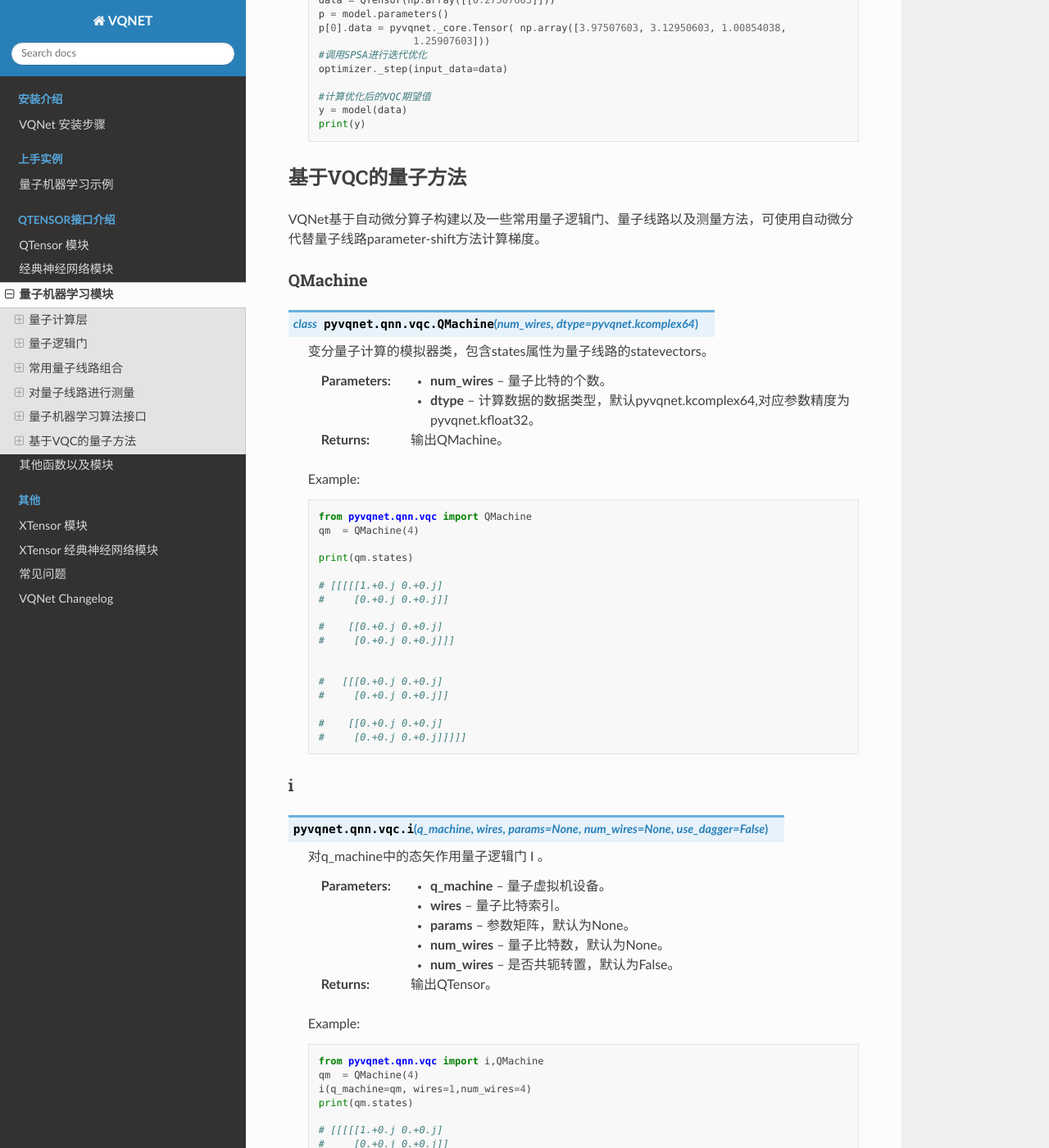
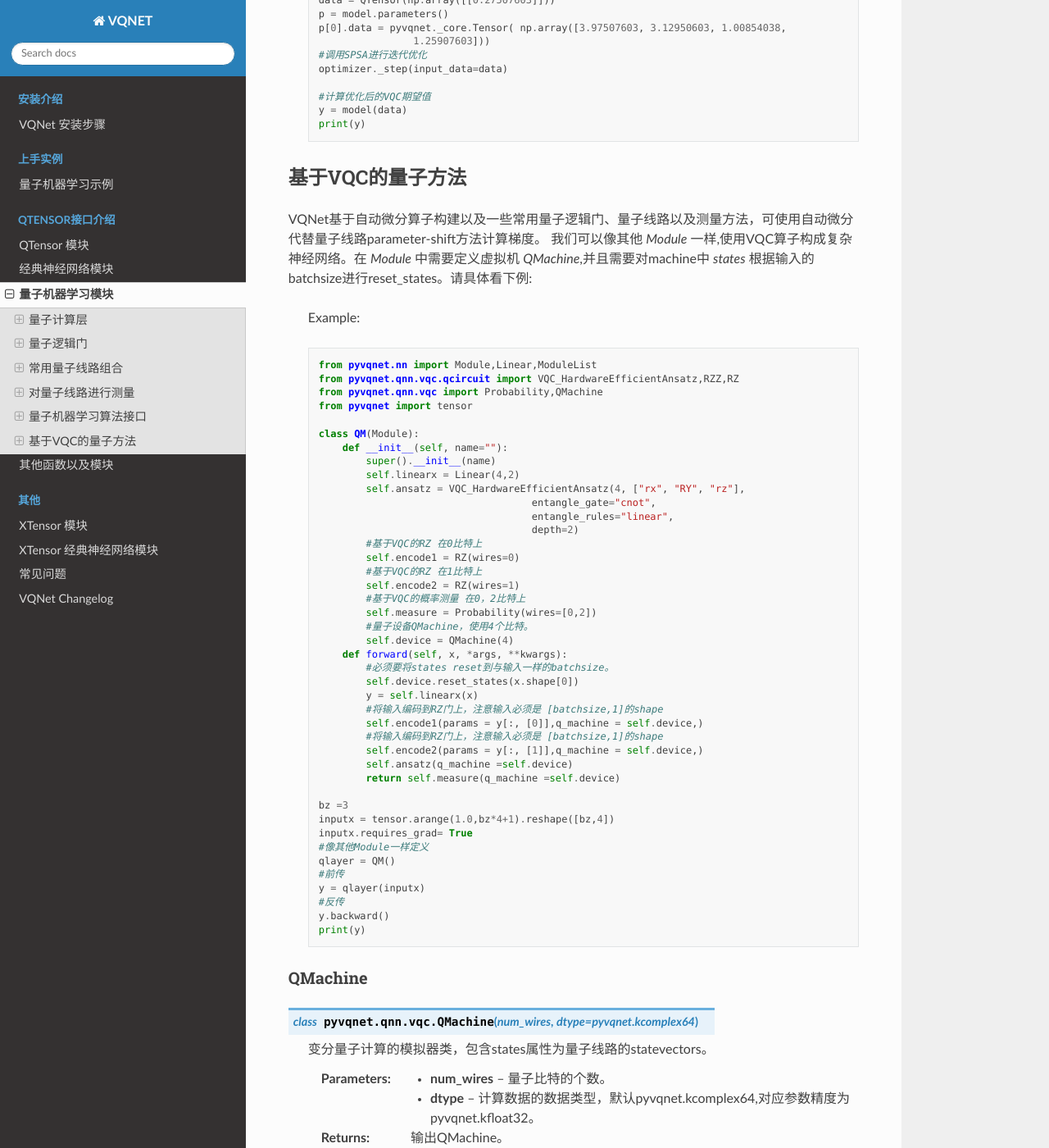
Before and after one commit to OriginQ/VQNET2.0-tutorial, a Sphinx documentation site: the page built from source/rst/qnn.rst, in a window 1280 px wide and 1400 px high, scrolled down 48690 px. Shown: the whole window at 82% size. Built offline with Sphinx 7.4.7 and the Read the Docs theme 2.0.0, drawn with Linux system fonts in a browser that asks for light colours; some of the changed text lies outside the part shown.

Commit message:
[ref] add example for vqc

```diff
--- a/source/rst/qnn.rst
+++ b/source/rst/qnn.rst
@@ -2434,6 +2434,52 @@ QGAN使用经典的GAN模型结构，分为Generator生成器与Discriminator鉴
 ----------------------------------
 
 VQNet基于自动微分算子构建以及一些常用量子逻辑门、量子线路以及测量方法，可使用自动微分代替量子线路parameter-shift方法计算梯度。
+我们可以像其他 `Module` 一样,使用VQC算子构成复杂神经网络。在 `Module` 中需要定义虚拟机 `QMachine`,并且需要对machine中 `states` 根据输入的batchsize进行reset_states。请具体看下例:
+
+    Example::
+
+        from pyvqnet.nn import Module,Linear,ModuleList
+        from pyvqnet.qnn.vqc.qcircuit import VQC_HardwareEfficientAnsatz,RZZ,RZ
+        from pyvqnet.qnn.vqc import Probability,QMachine
+        from pyvqnet import tensor
+
+        class QM(Module):
+            def __init__(self, name=""):
+                super().__init__(name)
+                self.linearx = Linear(4,2)
+                self.ansatz = VQC_HardwareEfficientAnsatz(4, ["rx", "RY", "rz"],
+                                            entangle_gate="cnot",
+                                            entangle_rules="linear",
+                                            depth=2)
+                #基于VQC的RZ 在0比特上
+                self.encode1 = RZ(wires=0)
+                #基于VQC的RZ 在1比特上
+                self.encode2 = RZ(wires=1)
+                #基于VQC的概率测量 在0，2比特上
+                self.measure = Probability(wires=[0,2])
+                #量子设备QMachine，使用4个比特。
+                self.device = QMachine(4)
+            def forward(self, x, *args, **kwargs):
+                #必须要将states reset到与输入一样的batchsize。
+                self.device.reset_states(x.shape[0])
+                y = self.linearx(x)
+                #将输入编码到RZ门上，注意输入必须是 [batchsize,1]的shape
+                self.encode1(params = y[:, [0]],q_machine = self.device,)
+                #将输入编码到RZ门上，注意输入必须是 [batchsize,1]的shape
+                self.encode2(params = y[:, [1]],q_machine = self.device,)
+                self.ansatz(q_machine =self.device)
+                return self.measure(q_machine =self.device)
+
+        bz =3
+        inputx = tensor.arange(1.0,bz*4+1).reshape([bz,4])
+        inputx.requires_grad= True
+        #像其他Module一样定义
+        qlayer = QM()
+        #前传
+        y = qlayer(inputx)
+        #反传
+        y.backward()
+        print(y)
 
 QMachine
 ^^^^^^^^^^^^^^^^^^^^^^^^^^^^^
```
